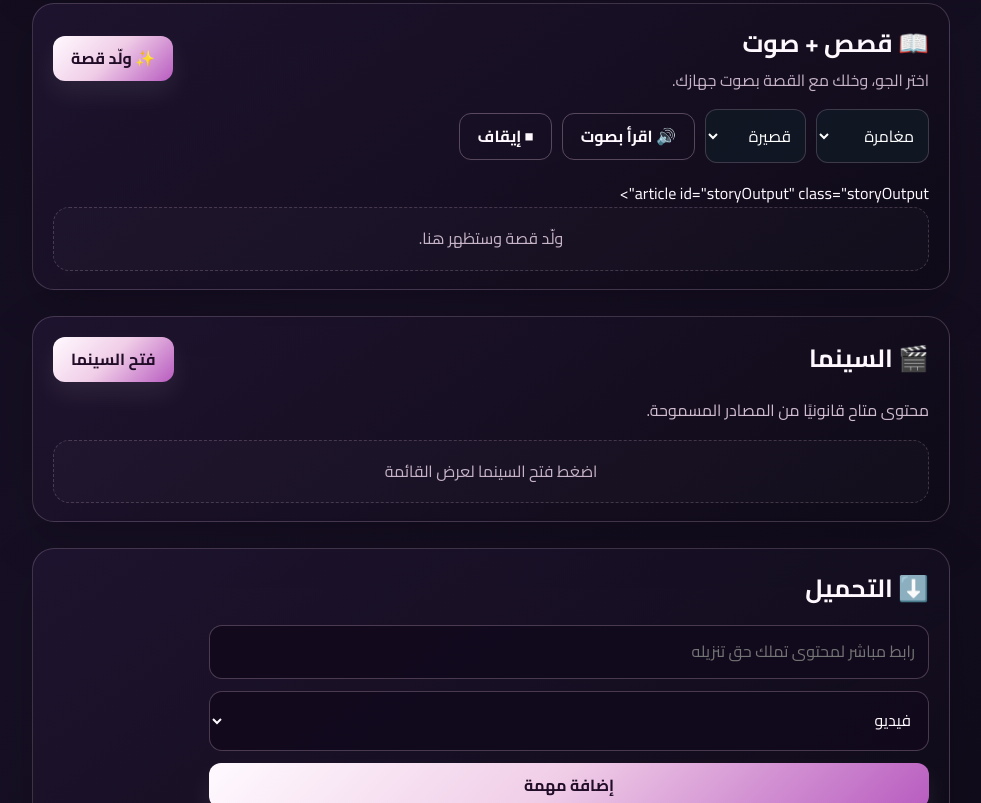
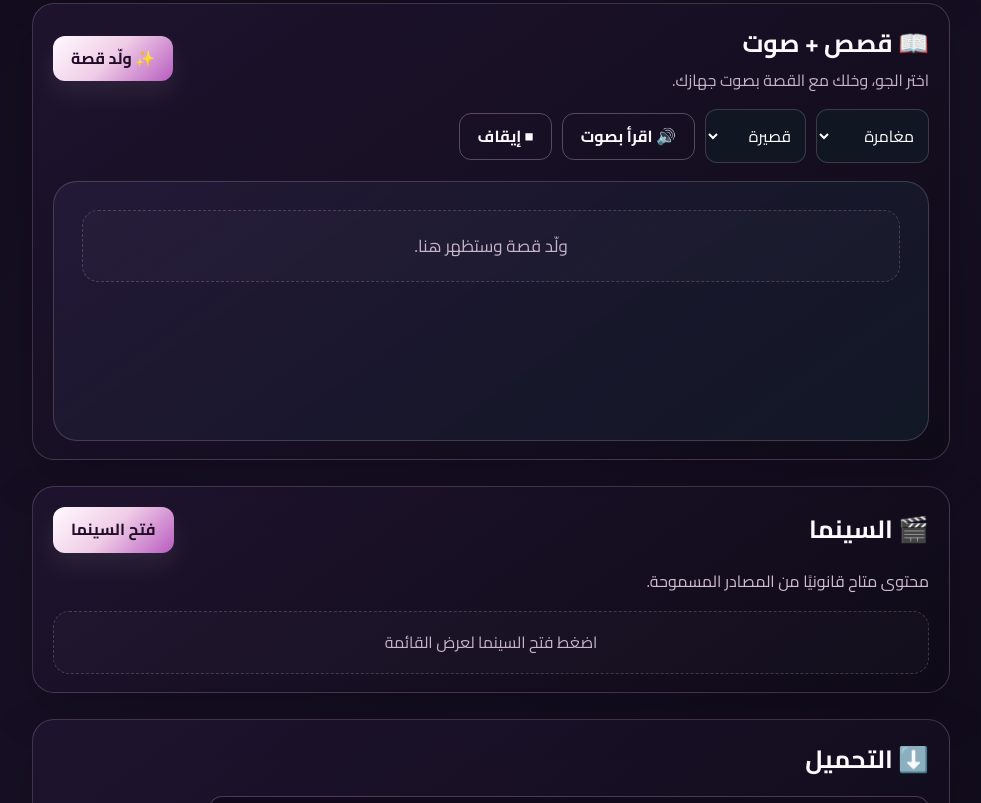
Before and after one commit to wryswtv42h-cloud/discord-community-platform, a website: page public/index.html in a window 1280 px wide. Shown: the part 1840-2643 px from the top of the page, without its empty margins (19-1000 px from the left). Drawn offline with Linux system fonts and the light colour scheme; no server answers.

Commit message:
Fix story output markup

```diff
--- a/public/index.html
+++ b/public/index.html
@@ -38,7 +38,7 @@
 <section class="panelSection" id="stories">
 <div class="sectionTitle"><div><h2>📖 قصص + صوت</h2><p class="subtext">اختر الجو، وخلك مع القصة بصوت جهازك.</p></div><button class="btn" id="generateStoryBtn" type="button">✨ ولّد قصة</button></div>
 <div class="storyControls"><select id="storyGenre"><option value="مغامرة">مغامرة</option><option value="غموض">غموض</option><option value="رعب خفيف">رعب خفيف</option><option value="كوميديا">كوميديا</option><option value="خيال">خيال</option></select><select id="storyLength"><option value="قصيرة">قصيرة</option><option value="متوسطة">متوسطة</option><option value="طويلة">طويلة</option></select><button class="btn ghost" id="speakStoryBtn" type="button">🔊 اقرأ بصوت</button><button class="btn ghost" id="stopStoryBtn" type="button">⏹ إيقاف</button></div>
-article id="storyOutput" class="storyOutput"><div class="emptyState">ولّد قصة وستظهر هنا.</div></article>
+<article id="storyOutput" class="storyOutput"><div class="emptyState">ولّد قصة وستظهر هنا.</div></article>
 </section>
 <section class="panelSection" id="cinema"><div class="sectionTitle"><h2>🎬 السينما</h2><button class="btn" id="cinemaOpen" type="button">فتح السينما</button></div><p class="featureHint">محتوى متاح قانونيًا من المصادر المسموحة.</p><div class="cardGrid" id="cinemaCatalog"><div class="emptyState">اضغط فتح السينما لعرض القائمة</div></div></section>
 <section class="panelSection" id="downloads"><div class="sectionTitle"><h2>⬇️ التحميل</h2></div><form class="mediaForm" id="downloadForm"><input id="mediaUrl" type="url" placeholder="رابط مباشر لمحتوى تملك حق تنزيله" required><select id="mediaFormat"><option value="video">فيديو</option><option value="audio">صوت</option></select><button class="btn" type="submit">إضافة مهمة</button><small>يسمح فقط بالمحتوى الذي تملك حق تنزيله.</small></form><div id="downloadStatus" class="emptyState">لا توجد مهام تحميل</div></section>
```
